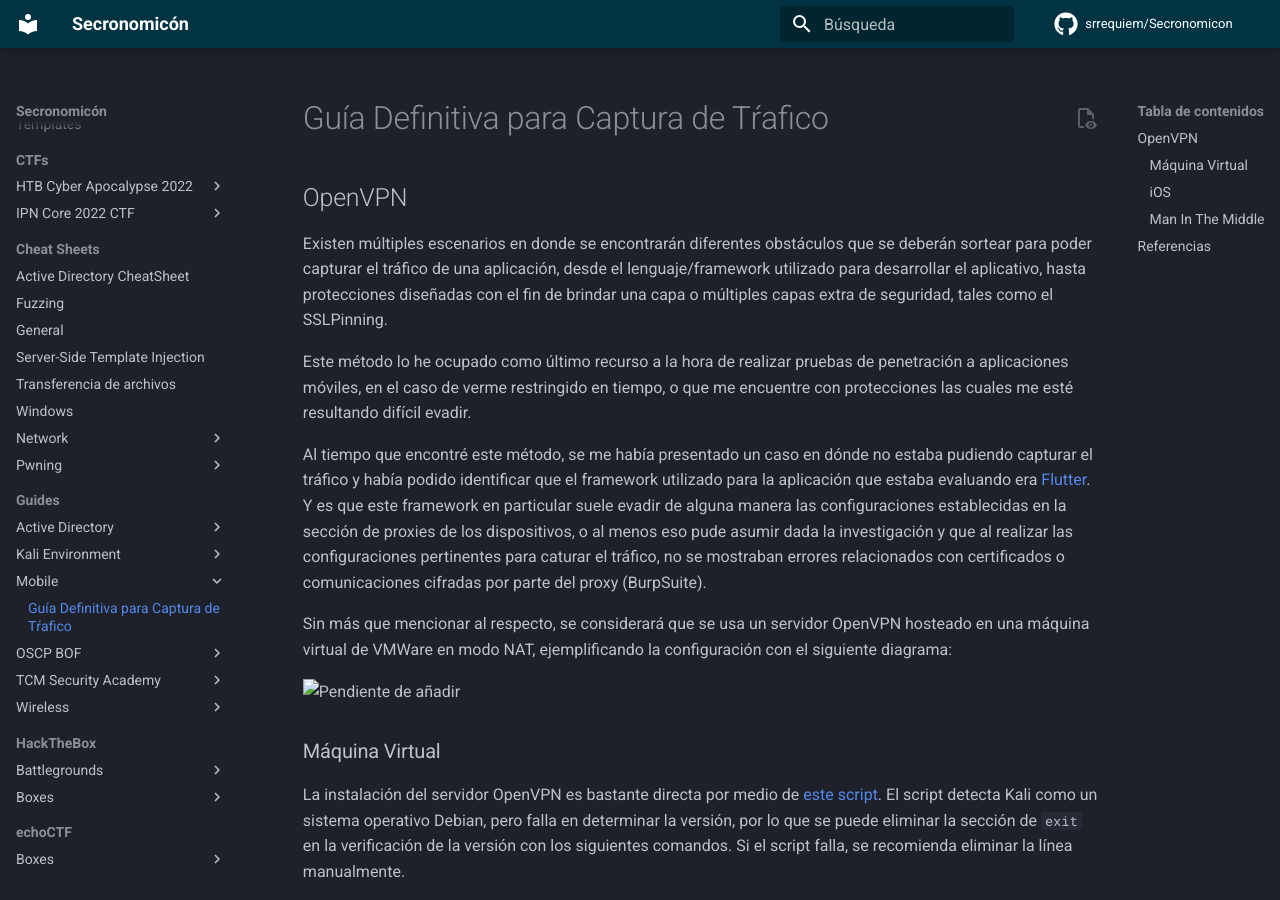
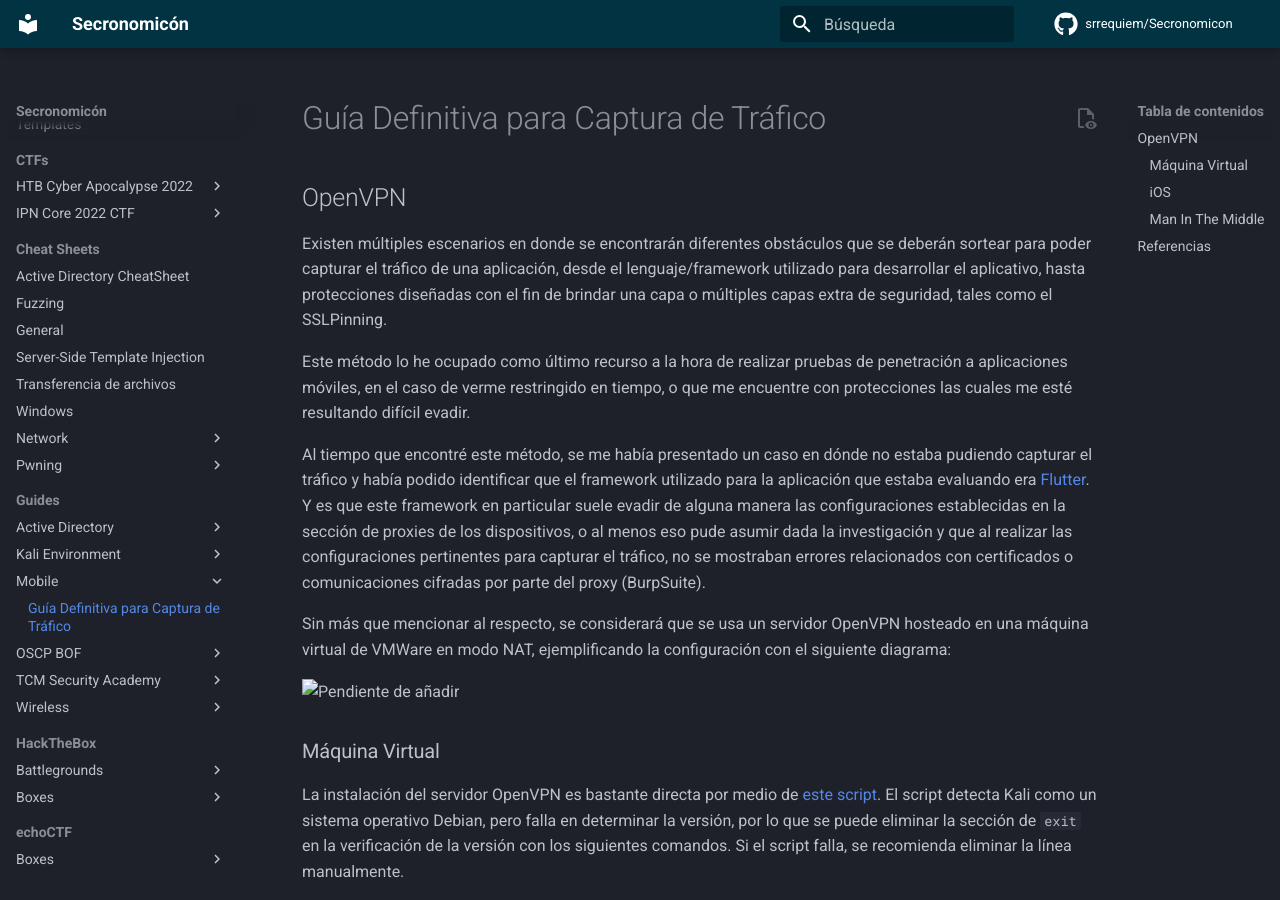
Before and after one commit to srrequiem/Secronomicon, an MkDocs documentation site: the page built from docs/Guides/Mobile/Guía Definitiva para Captura de Tŕafico.md, in a window 1280 px wide and 900 px high. Built offline with MkDocs 1.6.1 and Material for MkDocs 9.7.7, drawn with Linux system fonts in a browser that asks for light colours; comment, search, counter and statistics services are not loaded; some of the changed text lies outside the part shown.

Commit message:
openvpn guide misspell fixes

```diff
--- a/docs/Guides/Mobile/Guía Definitiva para Captura de Tŕafico.md
+++ b/docs/Guides/Mobile/Guía Definitiva para Captura de Tŕafico.md
@@ -1,4 +1,4 @@
-# Guía Definitiva para Captura de Tŕafico
+# Guía Definitiva para Captura de Tráfico
 
 ## OpenVPN
 
@@ -6,7 +6,7 @@
 
 Este método lo he ocupado como último recurso a la hora de realizar pruebas de penetración a aplicaciones móviles, en el caso de verme restringido en tiempo, o que me encuentre con protecciones las cuales me esté resultando difícil evadir.
 
-Al tiempo que encontré este método, se me había presentado un caso en dónde no estaba pudiendo capturar el tráfico y había podido identificar que el framework utilizado para la aplicación que estaba evaluando era [Flutter](https://flutter.dev/). Y es que este framework en particular suele evadir de alguna manera las configuraciones establecidas en la sección de proxies de los dispositivos, o al menos eso pude asumir dada la investigación y que al realizar las configuraciones pertinentes para caturar el tráfico, no se mostraban errores relacionados con certificados o comunicaciones cifradas por parte del proxy (BurpSuite).
+Al tiempo que encontré este método, se me había presentado un caso en dónde no estaba pudiendo capturar el tráfico y había podido identificar que el framework utilizado para la aplicación que estaba evaluando era [Flutter](https://flutter.dev/). Y es que este framework en particular suele evadir de alguna manera las configuraciones establecidas en la sección de proxies de los dispositivos, o al menos eso pude asumir dada la investigación y que al realizar las configuraciones pertinentes para capturar el tráfico, no se mostraban errores relacionados con certificados o comunicaciones cifradas por parte del proxy (BurpSuite).
 
 Sin más que mencionar al respecto, se considerará que se usa un servidor OpenVPN hosteado en una máquina virtual de VMWare en modo NAT, ejemplificando la configuración con el siguiente diagrama:
 
```
Also changed, not shown: other parts of docs/Guides/Mobile/Guía Definitiva para Captura de Tŕafico.md (+1 -1 lines).
